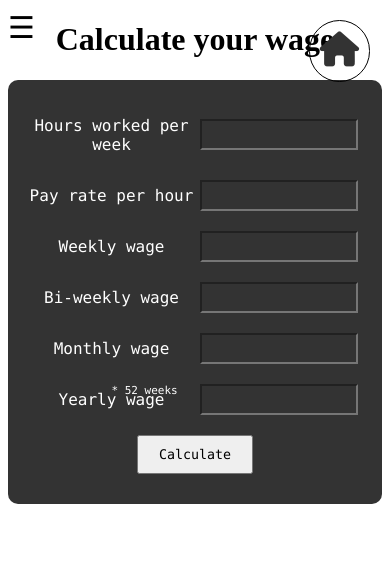
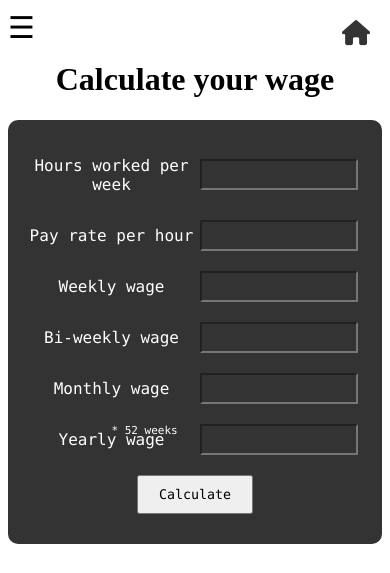
Before and after one commit to Rusmartin/rusmartin.github.io, a PHP site: page /wage-calculator.html in a window 390 px wide. Shown: the top 573 px of the page. Run offline with PHP 8.4, Linux system fonts and the light colour scheme; some libraries are stand-ins or nearby versions.

Commit message:
small adjustments

```diff
--- a/overall.css
+++ b/overall.css
@@ -3,10 +3,13 @@
     right: 20px;
     top: 20px;
     font-size: 35px;
-    border: solid 1px;
-    border-radius: 40px;
-    padding: 10px;
 }
 .home a {
     color: #333;
 }
+
+@media (max-width: 767px) {
+    .home {
+        font-size: 25px;
+    }
+}
--- a/wage-calculator.css
+++ b/wage-calculator.css
@@ -8,6 +8,7 @@ main {
 }
 h1{
   text-align: center;
+    padding-top: 40px;
 }
 .main-left {
   width: 100%;
```
